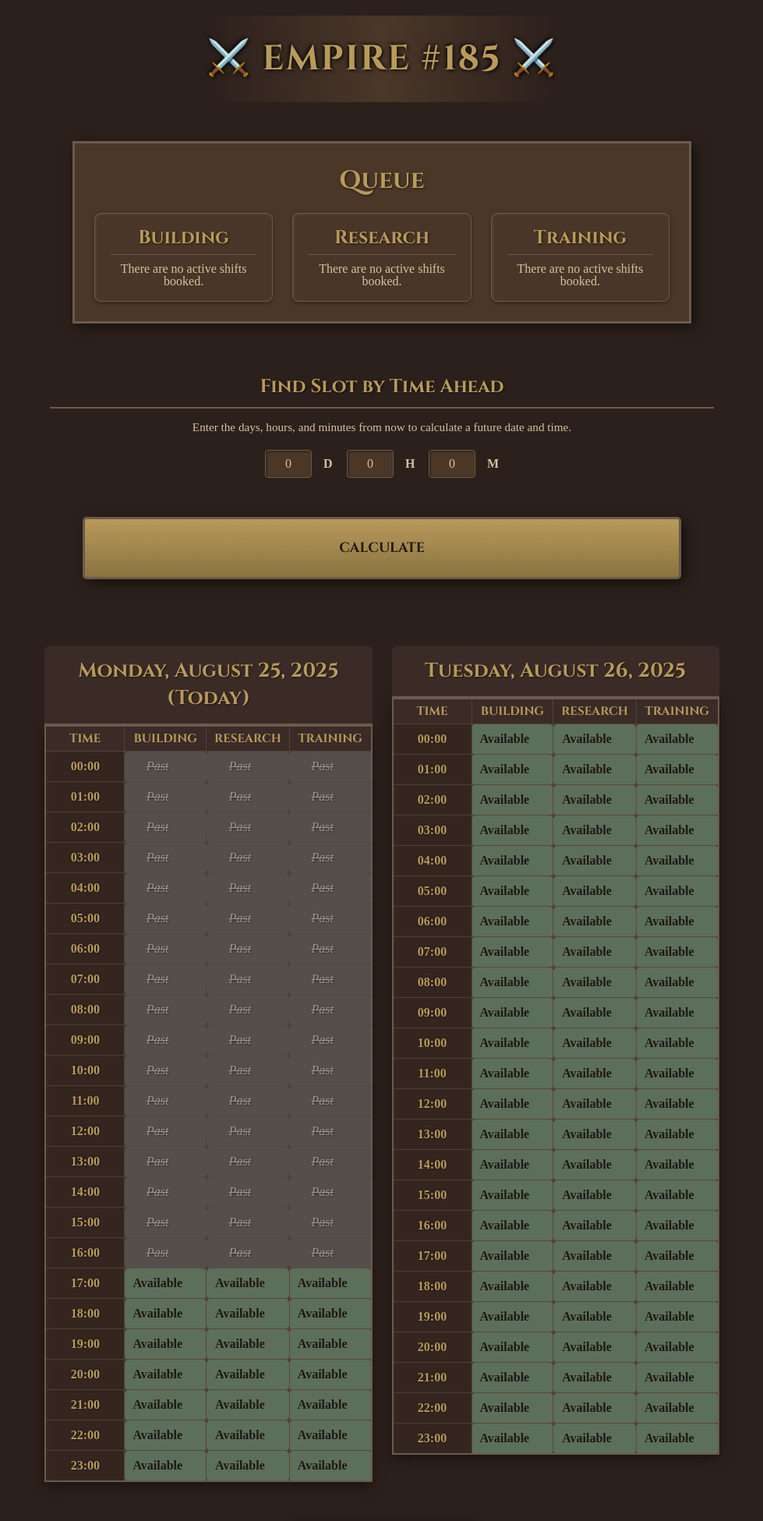
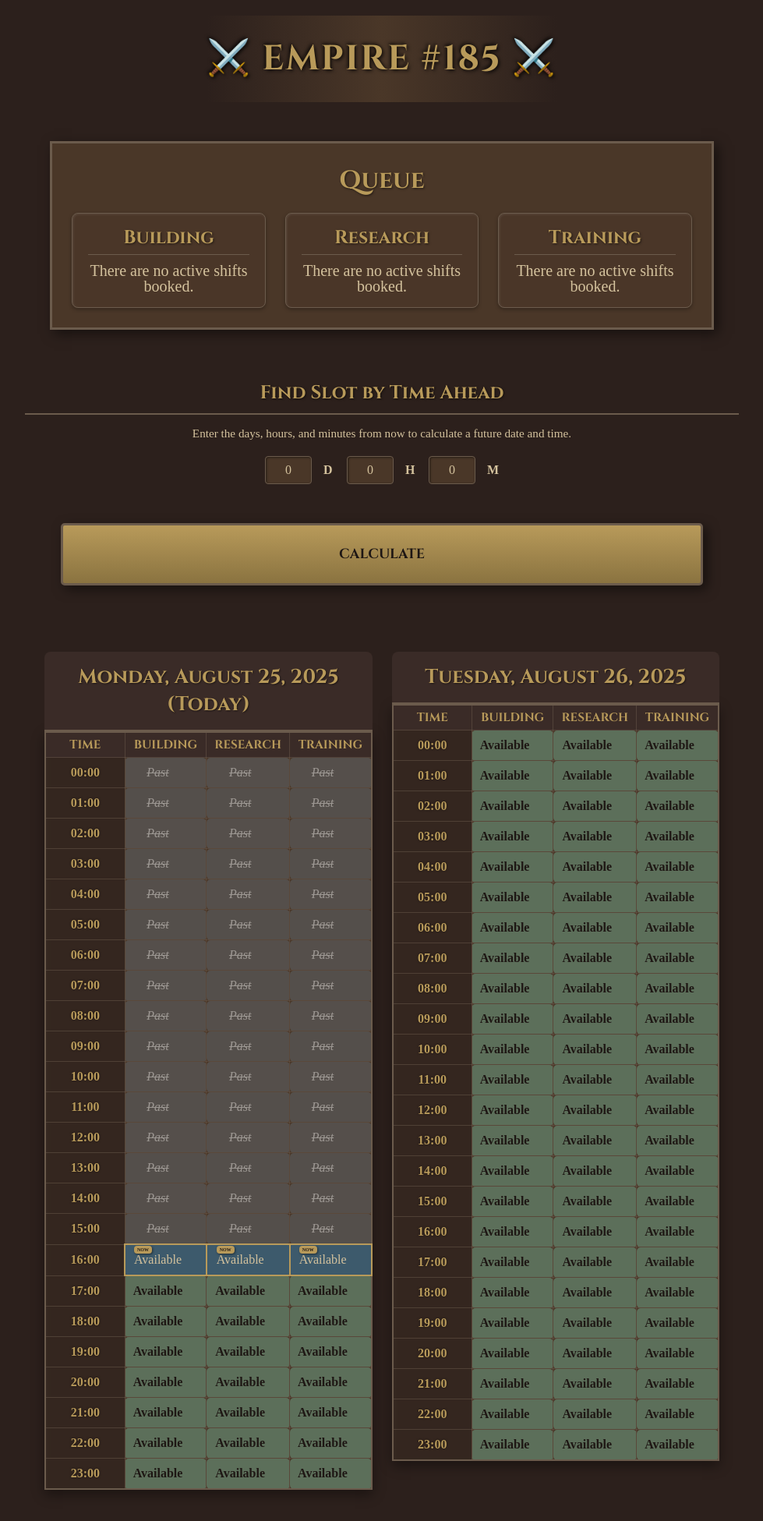
Before and after one commit to MEPPERDONAS/185_reservas, a Flask app: page / in a window 1280 px wide. Shown: the top 1951 px of the page at 78% size, without its empty margins (150-1129 px from the left). Run offline with Flask 3, Linux system fonts and the light colour scheme; data comes from the database, SQL or seed files in the repository; data that the repository does not hold is empty.

Commit message:
actualizacionde estilo para hora actual

```diff
--- a/app.py
+++ b/app.py
@@ -247,117 +247,129 @@ def check_and_send_weekly_event_reminders():
 @app.route('/')
 def index():
     with app.app_context():
-        update_daily_bookings_in_db()
+        # Lógica para obtener las reservas y bonificaciones
+        now_utc = datetime.now(timezone.utc)
+        today_local = date.today()
 
-    now_utc = datetime.now(timezone.utc)
+        display_dates = []
+        for i in range(7):
+            display_dates.append(today_local + timedelta(days=i))
 
-    today_local = date.today()
+        ordered_display_dates = {}
 
-    display_dates = []
-    for i in range(7):
-        display_dates.append(today_local + timedelta(days=i))
-
-    ordered_display_dates = {}
-
-    for d_obj in display_dates:
-        day_bookings = get_bookings_for_display(d_obj)
-        if d_obj == today_local:
+        for d_obj in display_dates:
+            day_bookings = get_bookings_for_display(d_obj)
+            # AÑADIR LA LÓGICA DE is_past AQUÍ
             for queue in QUEUES:
                 for hour_str, details in day_bookings[queue].items():
                     slot_dt_obj = datetime.combine(d_obj, datetime.strptime(hour_str, "%H:%M").time()).replace(tzinfo=timezone.utc)
-                    if slot_dt_obj < now_utc:
+
+                    # Identificar el slot actual
+                    if slot_dt_obj <= now_utc < (slot_dt_obj + timedelta(hours=1)):
+                        details["is_current"] = True
+                    else:
+                        details["is_current"] = False
+
+                    # Identificar si el slot ya ha pasado
+                    if (slot_dt_obj + timedelta(hours=1)) < now_utc:
+                        details["is_past"] = True
+                    else:
+                        details["is_past"] = False
+
+                    if details["is_past"] and details["booked_by"] is None:
+                        details["booked_by"] = "Pasado"
                         details["available"] = False
-                        if details["booked_by"] is None:
-                            details["booked_by"] = "Pasado"
-        ordered_display_dates[d_obj.isoformat()] = day_bookings
 
-    current_in_queue = {}
+            ordered_display_dates[d_obj.isoformat()] = day_bookings
 
-    for queue_name in QUEUES:
-        found_current_booked_slot = False
-        for d_obj in display_dates:
-            if found_current_booked_slot:
-                break
 
-            current_day_bookings = ordered_display_dates.get(d_obj.isoformat(), {})
-
-            for hour_str, details in current_day_bookings.get(queue_name, {}).items():
-                slot_time_obj = datetime.strptime(hour_str, "%H:%M").time()
-
-                slot_datetime_aware_start = datetime.combine(d_obj, slot_time_obj).replace(tzinfo=timezone.utc)
-                slot_datetime_aware_end = slot_datetime_aware_start + timedelta(hours=1)
-
-                # La reserva está activa si la hora actual está DENTRO del slot
-                is_currently_active = slot_datetime_aware_start <= now_utc < slot_datetime_aware_end
-
-                if not details["available"] and details["booked_by"] != "Pasado" and is_currently_active:
-                    current_in_queue[queue_name] = {
-                        "date": d_obj.isoformat(),
-                        "time": hour_str,
-                        "queue": queue_name,
-                        "booked_by": details["booked_by"]
-                    }
-                    found_current_booked_slot = True
+        current_in_queue = {}
+        for queue_name in QUEUES:
+            found_current_booked_slot = False
+            for d_obj in display_dates:
+                if found_current_booked_slot:
                     break
 
-        if not found_current_booked_slot:
-            current_in_queue[queue_name] = {
-                "date": "N/A",
-                "time": "N/A",
-                "queue": queue_name,
-                "booked_by": "N/A",
-                "message": "There are no active shifts booked."
-            }
+                current_day_bookings = ordered_display_dates.get(d_obj.isoformat(), {})
 
-    active_bonuses = Bonus.query.filter(Bonus.active == True).all()
+                for hour_str, details in current_day_bookings.get(queue_name, {}).items():
+                    slot_time_obj = datetime.strptime(hour_str, "%H:%M").time()
 
-    bonused_slots = {queue: {d.isoformat(): set() for d in display_dates} for queue in QUEUES}
+                    slot_datetime_aware_start = datetime.combine(d_obj, slot_time_obj).replace(tzinfo=timezone.utc)
+                    slot_datetime_aware_end = slot_datetime_aware_start + timedelta(hours=1)
 
-    bonused_queues_now = {queue: False for queue in QUEUES}
+                    is_currently_active = slot_datetime_aware_start <= now_utc < slot_datetime_aware_end
 
-    for bonus in active_bonuses:
-        bonus_start_dt = datetime.combine(bonus.start_date, datetime.strptime(bonus.start_time, "%H:%M").time()).replace(tzinfo=timezone.utc)
-        bonus_end_dt = bonus_start_dt + timedelta(hours=bonus.duration_hours)
+                    if not details["available"] and details["booked_by"] != "Pasado" and is_currently_active:
+                        current_in_queue[queue_name] = {
+                            "date": d_obj.isoformat(),
+                            "time": hour_str,
+                            "queue": queue_name,
+                            "booked_by": details["booked_by"]
+                        }
+                        found_current_booked_slot = True
+                        break
 
-        if bonus_start_dt <= now_utc < bonus_end_dt:
-            bonused_queues_now[bonus.queue_type] = True
+            if not found_current_booked_slot:
+                current_in_queue[queue_name] = {
+                    "date": "N/A",
+                    "time": "N/A",
+                    "queue": queue_name,
+                    "booked_by": "N/A",
+                    "message": "There are no active shifts booked."
+                }
 
-        current_slot_dt = bonus_start_dt
-        while current_slot_dt < bonus_end_dt:
-            if current_slot_dt.date() in display_dates:
-                bonused_slots[bonus.queue_type][current_slot_dt.date().isoformat()].add(current_slot_dt.strftime("%H:%M"))
-            current_slot_dt += timedelta(hours=1)
-            if current_slot_dt.date() > display_dates[-1]:
-                break
+        active_bonuses = Bonus.query.filter(Bonus.active == True).all()
+
+        bonused_slots = {queue: {d.isoformat(): set() for d in display_dates} for queue in QUEUES}
+
+        bonused_queues_now = {queue: False for queue in QUEUES}
+
+        for bonus in active_bonuses:
+            bonus_start_dt = datetime.combine(bonus.start_date, datetime.strptime(bonus.start_time, "%H:%M").time()).replace(tzinfo=timezone.utc)
+            bonus_end_dt = bonus_start_dt + timedelta(hours=bonus.duration_hours)
+
+            if bonus_start_dt <= now_utc < bonus_end_dt:
+                bonused_queues_now[bonus.queue_type] = True
+
+            current_slot_dt = bonus_start_dt
+            while current_slot_dt < bonus_end_dt:
+                if current_slot_dt.date() in display_dates:
+                    bonused_slots[bonus.queue_type][current_slot_dt.date().isoformat()].add(current_slot_dt.strftime("%H:%M"))
+                current_slot_dt += timedelta(hours=1)
+                if current_slot_dt.date() > display_dates[-1]:
+                    break
 
 
-    bonuses_for_display = []
-    for bonus in active_bonuses:
-        bonus_start_dt = datetime.combine(bonus.start_date, datetime.strptime(bonus.start_time, "%H:%M").time()).replace(tzinfo=timezone.utc)
-        bonus_end_dt = bonus_start_dt + timedelta(hours=bonus.duration_hours)
+        bonuses_for_display = []
+        for bonus in active_bonuses:
+            bonus_start_dt = datetime.combine(bonus.start_date, datetime.strptime(bonus.start_time, "%H:%M").time()).replace(tzinfo=timezone.utc)
+            bonus_end_dt = bonus_start_dt + timedelta(hours=bonus.duration_hours)
 
-        if bonus_end_dt > now_utc:
-            bonuses_for_display.append({
-                "queue_type": bonus.queue_type.capitalize(),
-                "start_time": bonus_start_dt.strftime("%Y-%m-%d %H:%M"),
-                "end_time": bonus_end_dt.strftime("%H:%M"),
-                "duration": bonus.duration_hours
-            })
-    bonuses_for_display.sort(key=lambda x: datetime.strptime(x['start_time'], "%Y-%m-%d %H:%M"))
+            if bonus_end_dt > now_utc:
+                bonuses_for_display.append({
+                    "queue_type": bonus.queue_type.capitalize(),
+                    "start_time": bonus_start_dt.strftime("%Y-%m-%d %H:%M"),
+                    "end_time": bonus_end_dt.strftime("%H:%M"),
+                    "duration": bonus.duration_hours
+                })
+        bonuses_for_display.sort(key=lambda x: datetime.strptime(x['start_time'], "%Y-%m-%d %H:%M"))
 
 
-    return render_template(
-        'index.html',
-        bookings=ordered_display_dates,
-        queues=QUEUES,
-        display_dates=display_dates,
-        today=today_local.isoformat(),
-        now_utc=now_utc.strftime("%Y-%m-%d %H:%M:%S UTC"),
-        current_in_queue=current_in_queue,
-        bonused_slots=bonused_slots,
-        bonused_queues_now=bonused_queues_now,
-        bonuses_for_display=bonuses_for_display
-    )
+        return render_template(
+            'index.html',
+            bookings=ordered_display_dates,
+            queues=QUEUES,
+            display_dates=display_dates,
+            today=today_local.isoformat(),
+            now_utc=now_utc.strftime("%Y-%m-%d %H:%M:%S UTC"),
+            current_in_queue=current_in_queue,
+            bonused_slots=bonused_slots,
+            bonused_queues_now=bonused_queues_now,
+            bonuses_for_display=bonuses_for_display,
+            session=session
+        )
+
 
 @app.route('/find_closest_slot', methods=['POST'])
 def find_closest_slot():
--- a/static/style.css
+++ b/static/style.css
@@ -177,7 +177,7 @@ form a:not(.edit-btn) { /* Otros enlaces dentro de form */
 
 .queue-item p {
     margin: 2px 0;
-    font-size: 1em; /* Tu tamaño de fuente está bien */
+    font-size: 1.25em; /* Tu tamaño de fuente está bien */
     color: var(--aoe-text-light); /* Color de texto claro que te sugerí */
     line-height: 1; /* Puedes añadir para mejor legibilidad */
 }
@@ -481,6 +481,50 @@ tbody tr:nth-child(even) {
     cursor: not-allowed;
     font-style: italic;
     text-shadow: 1px 1px 2px rgba(0, 0, 0, 0.5);
+}
+.slot.booked-past {
+    background-color: var(--aoe-error);
+    color: var(--aoe-text-light);
+    cursor: not-allowed;
+    font-style: italic;
+    text-decoration: line-through;
+    text-shadow: 1px 1px 2px rgba(0, 0, 0, 0.5);
+}
+
+/* Nuevo estilo para el slot de la hora actual */
+.slot.current-slot {
+    position: relative;
+    background-color: var(--aoe-info); /* Un color azul/gris para destacar */
+    border: 2px solid var(--aoe-accent-gold);
+    box-shadow: 0 0 10px rgba(184, 154, 90, 0.7); /* Sombra dorada */
+    animation: pulse-border 1.5s infinite ease-in-out;
+}
+
+/* Animación para el efecto de "pulso" en el borde */
+@keyframes pulse-border {
+    0% {
+        box-shadow: 0 0 5px rgba(184, 154, 90, 0.7);
+    }
+    50% {
+        box-shadow: 0 0 15px rgba(184, 154, 90, 1);
+    }
+    100% {
+        box-shadow: 0 0 5px rgba(184, 154, 90, 0.7);
+    }
+}
+
+/* Estilo para la etiqueta 'NOW' */
+.slot.current-slot .current-label {
+    position: absolute;
+    top: 1px;
+    right: auto;
+    font-size: 0.3em;
+    font-weight: bold;
+    color: var(--aoe-text-dark);
+    background-color: var(--aoe-accent-gold);
+    padding: 2px 4px;
+    border-radius: 4px;
+    box-shadow: 1px 1px 3px rgba(0, 0, 0, 0.5);
 }
 
 .slot.past-slot {
@@ -897,7 +941,7 @@ button.toggle-btn .fa-toggle-off {
         font-size: 1.3em;
     }
     .queue-item p {
-        font-size: 0.95em;
+        font-size: 1.15em;
     }
 
     #calendar-container {
--- a/templates/index.html
+++ b/templates/index.html
@@ -18,8 +18,7 @@
                         {% endif %}
                     </h3>
                     {% if slot_info.date != 'N/A' %}
-                        <p><strong>Who:</strong> {{ slot_info.booked_by }}</p>
-                        <p><strong>When:</strong> {{ slot_info.date }} at {{ slot_info.time }}</p>
+                        <p> {{ slot_info.booked_by }}</p>
                     {% else %}
                         <p>{{ slot_info.message }}</p>
                     {% endif %}
@@ -79,8 +78,18 @@
                                 {% set slot_data = bookings[date_obj.isoformat()][queue][time_str] %}
                                 {% set is_bonused = date_obj.isoformat() in bonused_slots[queue] and time_str in bonused_slots[queue][date_obj.isoformat()] %}
                                 <td class="slot
-                                        {% if not slot_data.available %}
-                                            booked {% if slot_data.booked_by == 'Pasado' %} past-slot {% endif %}
+                                    {# La lógica de 'current-slot' tiene la máxima prioridad #}
+                                    {% if slot_data.is_current %}
+                                        current-slot
+                                    {% elif slot_data.is_past %}
+                                        {# Corregido: Ahora se distingue entre slots pasados reservados y no reservados #}
+                                        {% if slot_data.booked_by == 'Pasado' %}
+                                            past-slot
+                                        {% else %}
+                                            booked-past
+                                        {% endif %}
+                                    {% elif not slot_data.available %}
+                                        booked
                                     {% else %}
                                         available
                                     {% endif %}
@@ -88,6 +97,9 @@
                                     data-date="{{ date_obj.isoformat() }}"
                                     data-queue="{{ queue }}"
                                     data-time="{{ time_str }}">
+                                    {% if slot_data.is_current %}
+                                        <span class="current-label">NOW</span>
+                                    {% endif %}
                                     {% if slot_data.booked_by and slot_data.booked_by != 'Pasado' %}
                                         {{ slot_data.booked_by }}
                                         {# AQUI AÑADIMOS LA 'X' #}
```
Lines whose indentation alone changed are shown as unchanged.
